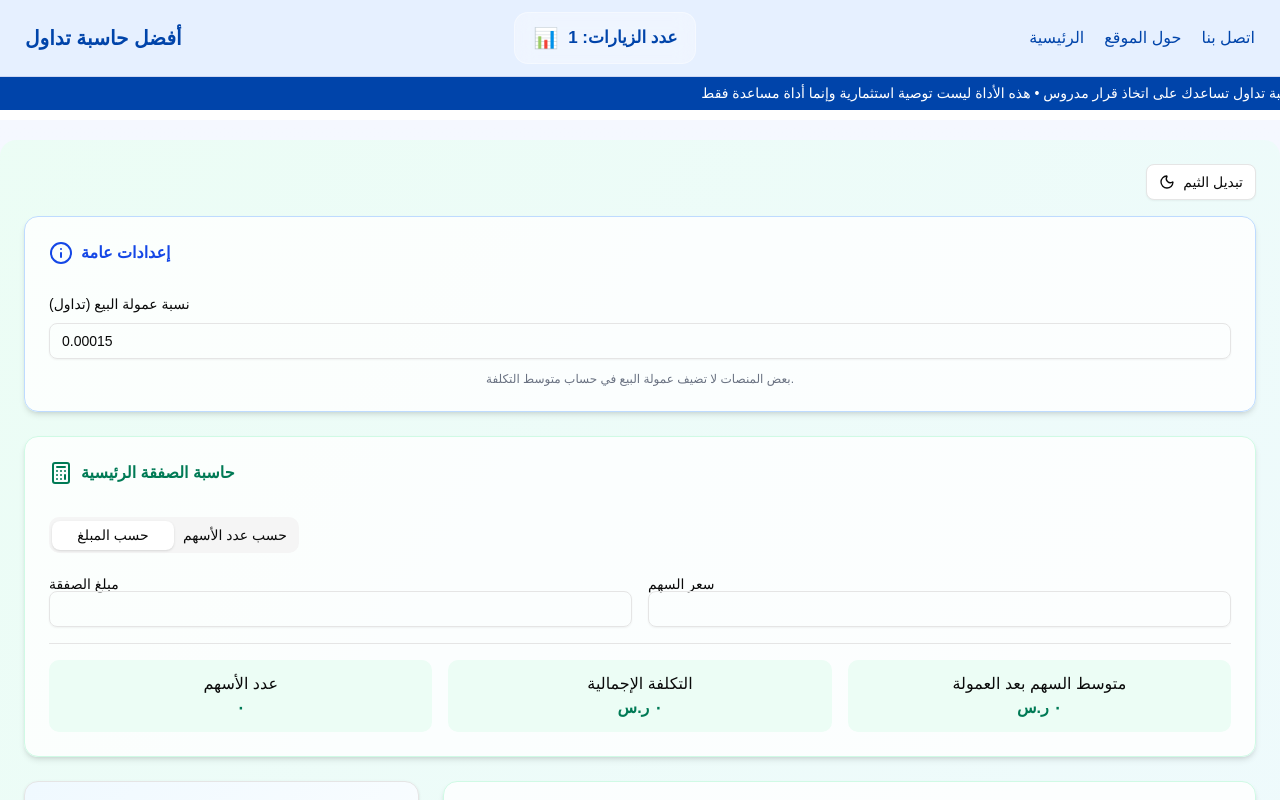
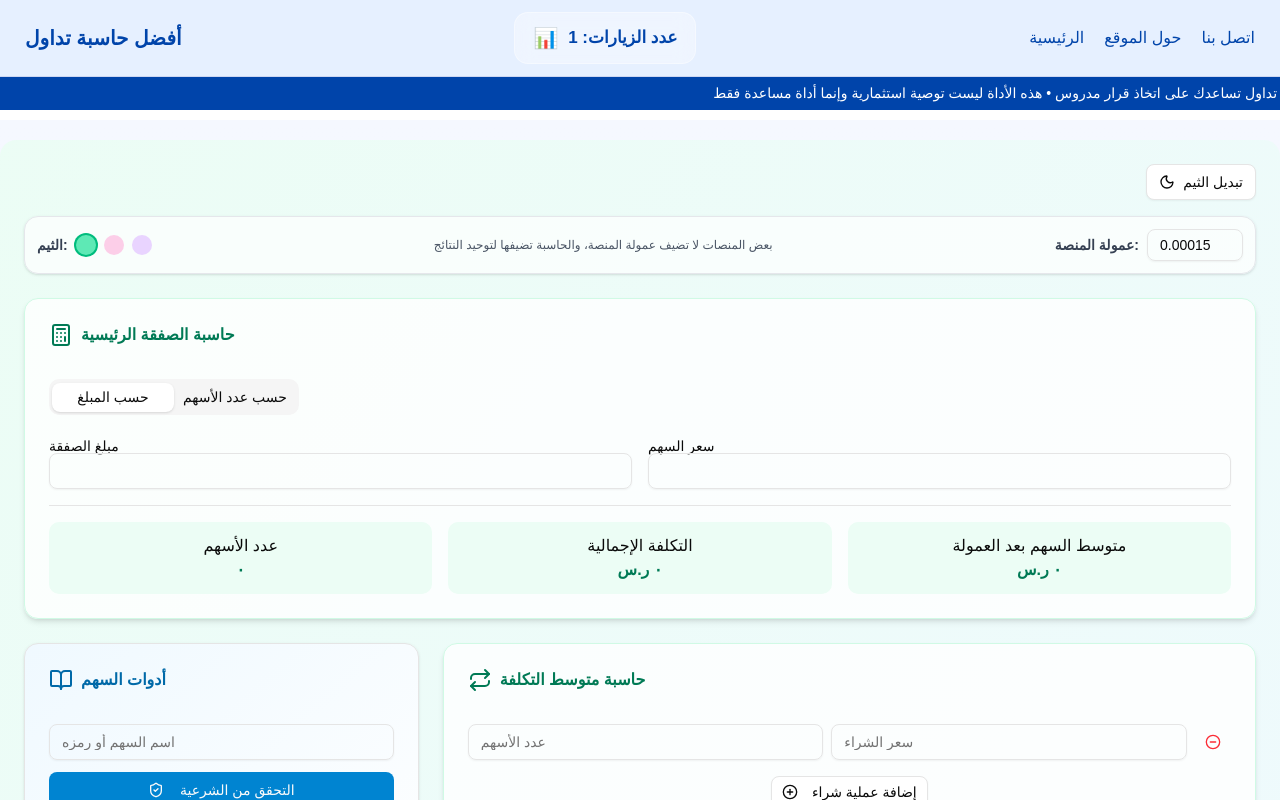
Before and after one commit to drishinnawy/tadawul-calculator-web, a Next.js app: page / in a window 1280 px wide. Shown: the top 800 px of the page. Built offline with nearby package versions, Linux system fonts and the light colour scheme; no server answers; the database is empty.

Commit message:
Implement settings bar for theme and commission
Added a settings bar with theme selection and platform commission input.

```diff
--- a/src/components/TadawulCalculator.tsx
+++ b/src/components/TadawulCalculator.tsx
@@ -115,14 +115,53 @@ return(
 </Button>
 </div>
 
-<Card className="mb-6 bg-white/80 shadow-md border border-blue-200">
-<CardHeader><CardTitle className="flex items-center gap-2 text-blue-700"><Info/> إعدادات عامة</CardTitle></CardHeader>
-<CardContent className="space-y-3">
-<Label>نسبة عمولة البيع (تداول)</Label>
-<Input type="number" step="0.00001" value={sellCommissionRate} onChange={e=>setSellCommissionRate(e.target.value)}/>
-<p className="text-xs text-gray-500">بعض المنصات لا تضيف عمولة البيع في حساب متوسط التكلفة.</p>
-</CardContent>
-</Card>
+{/* شريط الإعدادات المختصر */}
+<div className="flex flex-col md:flex-row items-center justify-between gap-3 mb-6 p-3 bg-white/70 rounded-xl shadow-sm border border-gray-200">
+
+  {/* الثيم */}
+  <div className="flex items-center gap-2">
+    <span className="text-sm font-semibold text-gray-700">الثيم:</span>
+
+    <button
+      onClick={() => setTheme("mint")}
+      className={`w-5 h-5 rounded-full ${
+        theme === "mint" ? "ring-2 ring-emerald-500 bg-emerald-300" : "bg-emerald-200"
+      }`}
+    ></button>
+
+    <button
+      onClick={() => setTheme("pink")}
+      className={`w-5 h-5 rounded-full ${
+        theme === "pink" ? "ring-2 ring-pink-500 bg-pink-300" : "bg-pink-200"
+      }`}
+    ></button>
+
+    <button
+      onClick={() => setTheme("purple")}
+      className={`w-5 h-5 rounded-full ${
+        theme === "purple" ? "ring-2 ring-purple-500 bg-purple-300" : "bg-purple-200"
+      }`}
+    ></button>
+  </div>
+
+  {/* النص */}
+  <p className="text-xs text-gray-600 text-center">
+    بعض المنصات لا تضيف عمولة المنصة، والحاسبة تضيفها لتوحيد النتائج
+  </p>
+
+  {/* عمولة المنصة */}
+  <div className="flex items-center gap-2">
+    <span className="text-sm font-semibold text-gray-700">عمولة المنصة:</span>
+    <Input
+      type="number"
+      step="0.00001"
+      value={sellCommissionRate}
+      onChange={(e) => setSellCommissionRate(e.target.value)}
+      className="w-24 h-8 text-sm"
+    />
+  </div>
+
+</div>
 
 <Card className="mb-6 bg-white/80 shadow-md border border-emerald-100">
 <CardHeader><CardTitle className="flex items-center gap-2 text-emerald-700"><Calculator/> حاسبة الصفقة الرئيسية</CardTitle></CardHeader>
```
